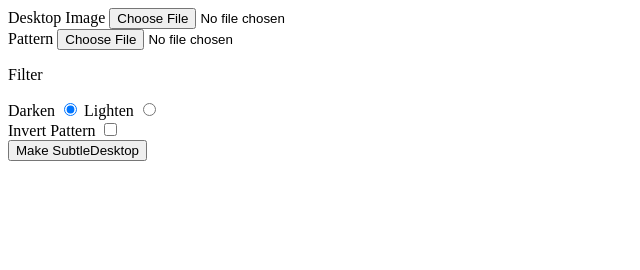
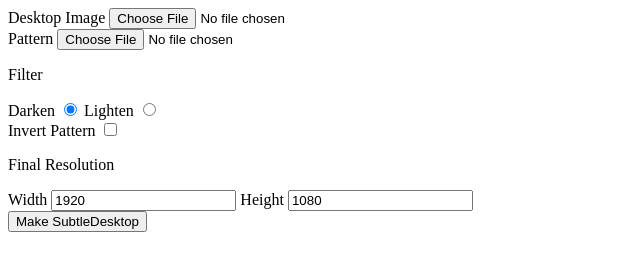
Before and after one commit to stayradiated/Subtle, a website: page app/index.html in a window 1280 px wide. Shown: the whole page, without its empty margins (0-640 px from the left). Drawn offline with Linux system fonts and the light colour scheme.

Commit message:
Add height/width options

```diff
--- a/app.coffee
+++ b/app.coffee
@@ -9,8 +9,8 @@ server = new Server(process.env.PORT or 5000)
 server.on 'upload', (req, res) ->
 
   options =
-    width: 1920
-    height: 1080
+    width: parseInt req.body.width, 10
+    height: parseInt req.body.height, 10
     image: req.files.desktop.path
     pattern: req.files.pattern.path
     type: req.body.filter
--- a/app/index.html
+++ b/app/index.html
@@ -29,6 +29,14 @@
       <input id="input-invert" type="checkbox" name="invert">
     </div>
 
+    <div>
+      <p>Final Resolution</p>
+      <label for="input-width">Width</label>
+      <input type="number" name="width" value="1920">
+      <label for="input-height">Height</label>
+      <input type="number" name="height" value="1080">
+    </div>
+
     <button>Make SubtleDesktop</button>
   </form>
 </body>
```
